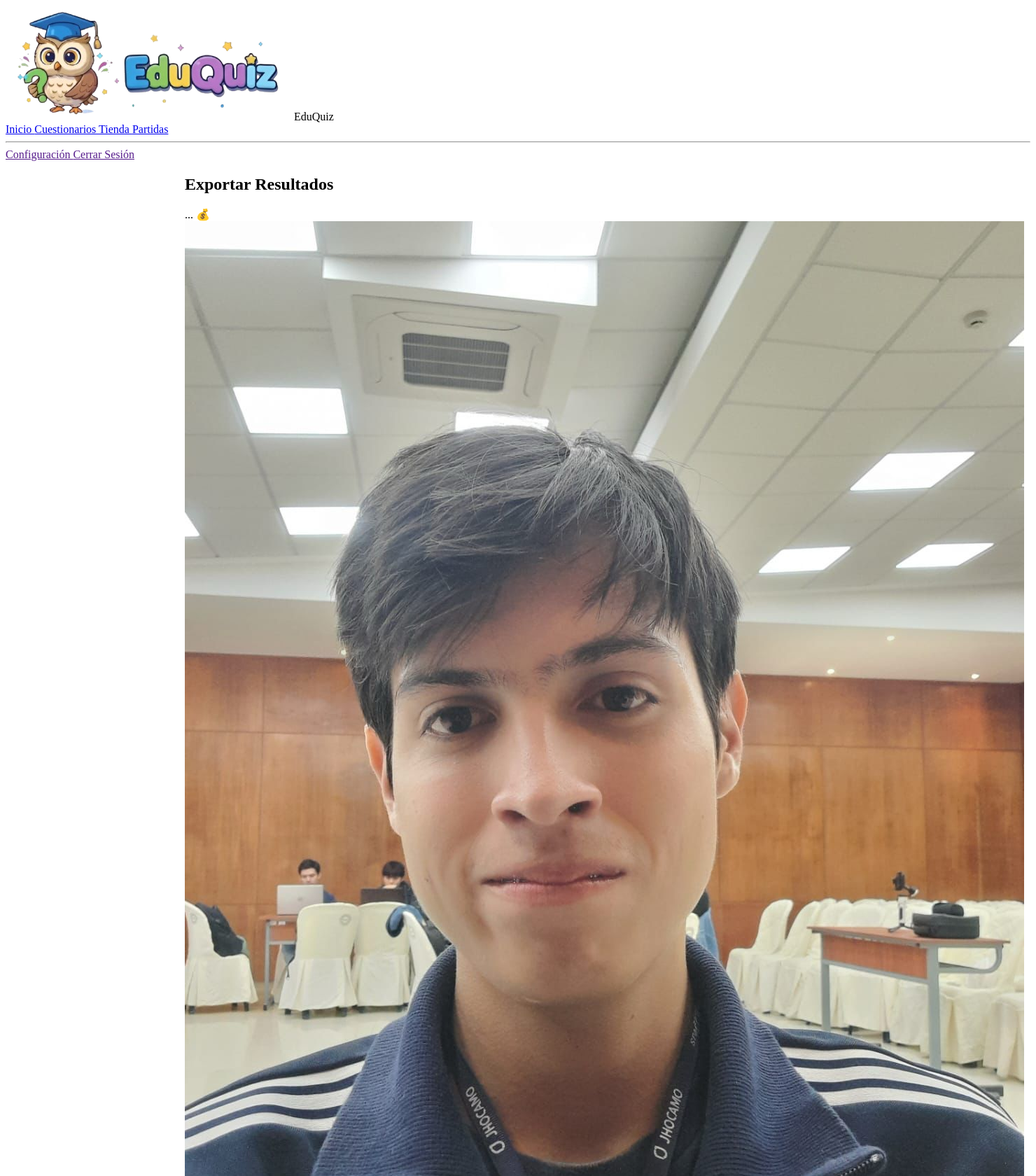
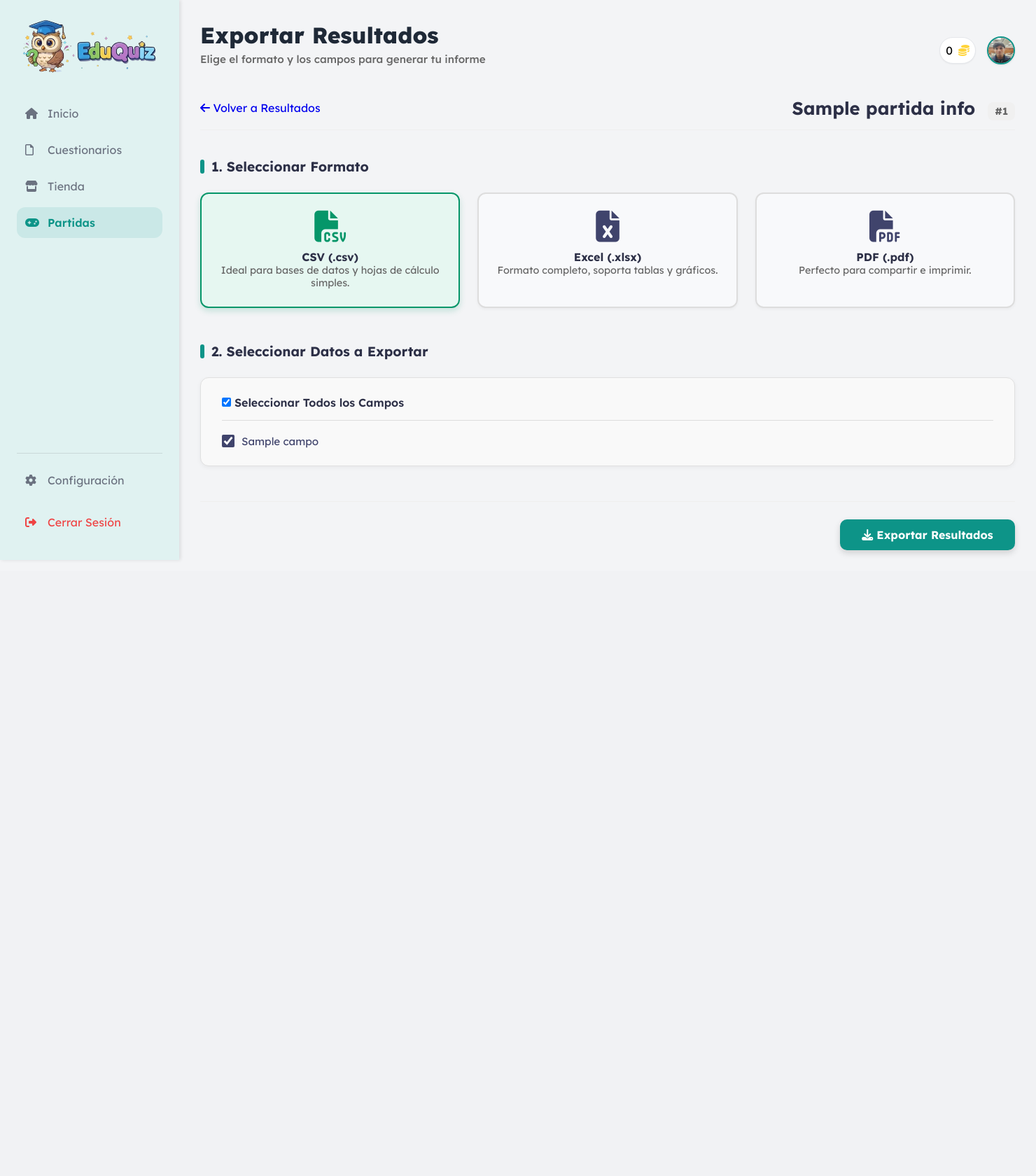
Before and after one commit to Jergacir/EduQuiz, a Flask app: template templates/exportar_resultados.html in a window 1480 px wide. Shown: the top 1680 px of the page at 70% size. After the commit the page ends 800 px from the top, so only its background shows below. Run offline with Flask 3, Linux system fonts and the light colour scheme; the template is opened without the code that fills it: most values are stand-ins (such as "Sample title", 1, 10 or a date in 2020).

Commit message:
Exportar resultados de partidas

```diff
--- a/static/css/exportar_resultados.css
+++ b/static/css/exportar_resultados.css
@@ -1,29 +1,27 @@
 /* ======================================================= */
-/* ESTILOS PARA LA VISTA DE EXPORTAR RESULTADOS */
+/* ESTILOS RENOVADOS PARA EXPORTAR RESULTADOS - EDUQUIZ */
 /* ======================================================= */
 
 .exportar-resultados-area {
     background-color: #fff;
-    padding: 30px 40px;
+    padding: 40px 50px;
     min-height: calc(100vh - 80px);
 }
 
-/* --- CABECERA DE EXPORTACIÓN --- */
+/* --- CABECERA --- */
 .export-header {
     display: flex;
+    justify-content: space-between;
     align-items: center;
-    gap: 20px;
-    margin-bottom: 30px;
-    padding-bottom: 20px;
     border-bottom: 1px solid #eee;
+    padding-bottom: 15px;
+    margin-bottom: 40px;
 }
 
-.export-header h1 {
-    font-size: 2rem;
+.export-header h2 {
+    font-size: 1.6rem;
     color: #2D3047;
-    margin: 0;
-    display: flex;
-    align-items: center;
+    font-weight: 700;
 }
 
 .partida-id-label {
@@ -33,151 +31,153 @@
     padding: 4px 10px;
     border-radius: 8px;
     margin-left: 10px;
-    font-weight: normal;
 }
 
-/* Reutilizando .btn-back de resultados_partida.css */
-/* .btn-back { ... } */
-
-
-/* --- SECCIONES PRINCIPALES --- */
-.export-sections-container {
-    display: grid;
-    grid-template-columns: 1fr 2fr; /* Columna 1 para formato, Columna 2 para datos */
-    gap: 40px;
-}
-
+/* --- SECCIONES GENERALES --- */
 .export-section {
-    margin-bottom: 30px;
+    margin-bottom: 50px;
 }
 
 .section-title {
-    font-size: 1.5rem;
-    color: #40446C;
-    font-weight: 600;
-    margin-bottom: 20px;
+    font-size: 1.2rem;
+    font-weight: 700;
+    color: #2D3047;
+    margin-bottom: 25px;
+    display: flex;
+    align-items: center;
 }
 
-/* --- SECCIÓN 1: FORMATOS (Cards) --- */
+.section-title::before {
+    content: "";
+    display: inline-block;
+    width: 6px;
+    height: 20px;
+    background-color: var(--color-primary-teal, #059669);
+    border-radius: 3px;
+    margin-right: 10px;
+}
+
+/* --- TARJETAS DE FORMATO --- */
 .format-grid {
     display: flex;
-    flex-direction: column;
-    gap: 15px;
+    flex-wrap: wrap;
+    gap: 25px;
 }
 
 .format-card {
-    background: #f7f7f7;
+    flex: 1 1 calc(33.333% - 20px);
+    background: #f8f9fb;
     border: 2px solid #ddd;
     border-radius: 12px;
-    padding: 20px;
+    padding: 25px 20px;
+    text-align: center;
     cursor: pointer;
-    transition: all 0.2s ease;
+    transition: all 0.25s ease;
+    box-shadow: 0 2px 4px rgba(0,0,0,0.04);
 }
 
 .format-card:hover {
+    transform: translateY(-4px);
     border-color: #40446C;
-    background-color: #f0f3ff;
 }
 
 .format-card.selected {
-    border-color: #059669; /* Verde para la selección */
+    border-color: #059669;
     background-color: #e6f7f1;
-    box-shadow: 0 0 0 3px rgba(5, 150, 105, 0.4); /* Anillo de selección */
+    box-shadow: 0 4px 10px rgba(5, 150, 105, 0.2);
 }
 
 .format-card i {
-    font-size: 2.5rem;
+    font-size: 2.8rem;
     color: #40446C;
     margin-bottom: 10px;
     display: block;
 }
 
 .format-card.selected i {
-    color: #059669; /* Icono verde en selección */
+    color: #059669;
 }
 
 .format-name {
-    font-size: 1.1rem;
     font-weight: 700;
     color: #2D3047;
-    display: block;
-    margin-bottom: 5px;
+    margin-bottom: 4px;
 }
 
 .format-description {
+    color: #666;
     font-size: 0.9rem;
-    color: #666;
-    margin: 0;
 }
 
-/* --- SECCIÓN 2: CAMPOS (Checkboxes) --- */
+/* --- CAMPOS DE EXPORTACIÓN --- */
 .fields-options {
-    background-color: #f7f7f7;
+    background: #f9f9f9;
     border-radius: 12px;
-    padding: 20px;
-    border: 1px solid #eee;
+    padding: 25px 30px;
+    border: 1px solid #e0e0e0;
+    box-shadow: 0 2px 6px rgba(0,0,0,0.05);
 }
 
 .select-all-box {
     padding-bottom: 15px;
-    margin-bottom: 15px;
+    margin-bottom: 20px;
     border-bottom: 1px solid #ddd;
-    font-weight: 700;
+    font-weight: 600;
     color: #2D3047;
-    font-size: 1.1rem;
-}
-
-.select-all-box input[type="checkbox"] {
-    margin-right: 10px;
-    transform: scale(1.1);
 }
 
 .fields-grid {
     display: grid;
-    grid-template-columns: repeat(2, 1fr); /* 2 columnas para los checkboxes */
-    gap: 15px 20px;
+    grid-template-columns: repeat(auto-fit, minmax(260px, 1fr));
+    gap: 18px 30px;
 }
 
 .field-item {
     display: flex;
     align-items: center;
-    font-size: 1rem;
     color: #40446C;
+    font-size: 0.95rem;
 }
 
 .field-item input[type="checkbox"] {
-    /* Estilos de checkbox simples */
     width: 18px;
     height: 18px;
     margin-right: 10px;
-    accent-color: #40446C; /* Color del checkbox al marcar */
+    accent-color: #40446C;
 }
 
-.field-item label {
-    cursor: pointer;
-}
-
-/* --- PIE DE PÁGINA DE EXPORTACIÓN --- */
+/* --- FOOTER Y BOTÓN --- */
 .export-action-footer {
     display: flex;
-    justify-content: flex-end; /* Botón a la derecha */
+    justify-content: flex-end;
     align-items: center;
-    padding-top: 20px;
-    margin-top: 30px;
+    gap: 20px;
+    margin-top: 50px;
+    padding-top: 25px;
     border-top: 1px solid #eee;
-    gap: 20px;
 }
 
 .btn-exportar-final {
-    padding: 15px 30px;
-    font-size: 1.1rem;
-    /* Reutiliza .btn-primary */
+    min-width: 250px;
+    padding: 12px 20px;
+    border-radius: 10px;
+    font-size: 1rem;
+    font-weight: 700;
+    background-color: var(--color-primary-teal, #059669);
+    color: white;
+    border: none;
+    box-shadow: 0 4px 10px rgba(0,0,0,0.15);
+    transition: all 0.2s ease;
+}
+
+.btn-exportar-final:hover {
+    background-color: #047870;
+    transform: translateY(-2px);
 }
 
 #export-status-message {
-    margin: 0;
     font-weight: 600;
-    color: #059669; /* Color verde para éxito */
+    color: #059669;
 }
 
 .hidden {
@@ -186,23 +186,31 @@
 
 /* --- RESPONSIVE --- */
 @media (max-width: 992px) {
-    .export-sections-container {
-        grid-template-columns: 1fr; /* Apilar secciones en pantallas pequeñas */
-        gap: 30px;
+    .format-grid {
+        flex-direction: column;
+    }
+
+    .format-card {
+        flex: 1 1 100%;
     }
 }
 
-@media (max-width: 600px) {
+@media (max-width: 768px) {
     .exportar-resultados-area {
-        padding: 20px 20px;
+        padding: 20px;
     }
 
     .fields-grid {
-        grid-template-columns: 1fr; /* Una sola columna para campos en móvil */
+        grid-template-columns: 1fr;
     }
 
     .export-action-footer {
         flex-direction: column;
         align-items: stretch;
+        text-align: center;
+    }
+
+    .btn-exportar-final {
+        width: 100%;
     }
 }
--- a/static/js/exportar_resultados.js
+++ b/static/js/exportar_resultados.js
@@ -1,69 +1,57 @@
+// ======================================================
+// EXPORTAR RESULTADOS - EDUQUIZ
+// ======================================================
+
 document.addEventListener('DOMContentLoaded', () => {
     const partidaId = document.body.dataset.partidaId;
-
-    // --- Referencias del DOM ---
     const formatCards = document.querySelectorAll('.format-card');
     const selectAllCheckbox = document.getElementById('selectAll');
     const fieldCheckboxes = document.querySelectorAll('.fields-grid input[type="checkbox"]');
     const btnExportar = document.getElementById('btnExportar');
     const statusMessage = document.getElementById('export-status-message');
 
-    // --- Estado Inicial ---
-    let formatoSeleccionado = 'csv'; // Por defecto es CSV
+    let formatoSeleccionado = 'csv';
 
-    // --- Lógica para seleccionar formato ---
+    // Selección de formato
     formatCards.forEach(card => {
         card.addEventListener('click', () => {
-            // 1. Quitar selección de todos
             formatCards.forEach(c => c.classList.remove('selected'));
-
-            // 2. Marcar el clickeado
             card.classList.add('selected');
-
-            // 3. Actualizar el estado
             formatoSeleccionado = card.dataset.format;
+            mostrarToast(`📄 Formato seleccionado: ${formatoSeleccionado.toUpperCase()}`);
         });
     });
 
-    // --- Lógica para seleccionar todos los campos ---
-    selectAllCheckbox.addEventListener('change', (e) => {
-        fieldCheckboxes.forEach(checkbox => {
-            checkbox.checked = e.target.checked;
+    // Seleccionar todos
+    selectAllCheckbox.addEventListener('change', e => {
+        fieldCheckboxes.forEach(cb => cb.checked = e.target.checked);
+    });
+
+    // Sincronizar el estado de "Seleccionar todos"
+    fieldCheckboxes.forEach(cb => {
+        cb.addEventListener('change', () => {
+            selectAllCheckbox.checked = Array.from(fieldCheckboxes).every(c => c.checked);
         });
     });
 
-    // Sincronizar 'Seleccionar Todos' con el estado de los campos individuales
-    fieldCheckboxes.forEach(checkbox => {
-        checkbox.addEventListener('change', () => {
-            const todosSeleccionados = Array.from(fieldCheckboxes).every(cb => cb.checked);
-            selectAllCheckbox.checked = todosSeleccionados;
-        });
-    });
-
-    // --- Lógica del Botón Exportar ---
+    // Exportar
     btnExportar.addEventListener('click', async () => {
-        // 1. Obtener campos seleccionados
         const camposSeleccionados = Array.from(fieldCheckboxes)
             .filter(cb => cb.checked)
             .map(cb => cb.dataset.field);
 
         if (camposSeleccionados.length === 0) {
-            statusMessage.textContent = 'Por favor, selecciona al menos un campo para exportar.';
-            statusMessage.style.color = 'red';
-            statusMessage.classList.remove('hidden');
+            mostrarToast('⚠️ Selecciona al menos un campo para exportar.', 'error');
             return;
         }
 
-        statusMessage.classList.add('hidden');
         btnExportar.disabled = true;
-        btnExportar.innerHTML = '<i class="icon-loading"></i> Procesando...'; // Asumiendo un icono de carga
+        btnExportar.innerHTML = '<i class="fa-solid fa-spinner fa-spin"></i> Procesando...';
 
         try {
             const response = await fetch(`/api/exportar_partida/${partidaId}`, {
                 method: 'POST',
-                headers: {
-                    'Content-Type': 'application/json'
-                },
+                headers: { 'Content-Type': 'application/json' },
                 body: JSON.stringify({
                     formato: formatoSeleccionado,
                     campos: camposSeleccionados
@@ -73,28 +61,70 @@ document.addEventListener('DOMContentLoaded', () => {
             const data = await response.json();
 
             if (data.status === 'success') {
-                statusMessage.textContent = data.mensaje;
-                statusMessage.style.color = '#059669'; // Éxito
-                statusMessage.classList.remove('hidden');
-
-                // En una implementación real, aquí iniciarías la descarga:
+                mostrarToast('✅ Exportación completada correctamente.');
                 // window.location.href = data.download_url;
-
             } else {
-                statusMessage.textContent = 'Error: ' + (data.error || 'Ocurrió un error en el servidor.');
-                statusMessage.style.color = 'red';
-                statusMessage.classList.remove('hidden');
+                mostrarToast('❌ Error al exportar resultados.', 'error');
             }
-
         } catch (error) {
-            console.error('Error al exportar:', error);
-            statusMessage.textContent = 'Error de conexión. Inténtalo de nuevo.';
-            statusMessage.style.color = 'red';
-            statusMessage.classList.remove('hidden');
+            mostrarToast('🚫 Error de conexión.', 'error');
         } finally {
             btnExportar.disabled = false;
-            btnExportar.innerHTML = '<i class="icon-download"></i> Exportar Resultados';
+            btnExportar.innerHTML = '<i class="fa-solid fa-download"></i> Exportar Resultados';
         }
     });
+});
 
-});
+// ======================================================
+// NOTIFICACIÓN (Toast estilo EduQuiz)
+// ======================================================
+
+function mostrarToast(mensaje, tipo = 'success') {
+    const toast = document.createElement('div');
+    toast.className = `eduquiz-toast ${tipo}`;
+    toast.textContent = mensaje;
+    document.body.appendChild(toast);
+
+    setTimeout(() => toast.classList.add('visible'), 100);
+    setTimeout(() => {
+        toast.classList.remove('visible');
+        setTimeout(() => toast.remove(), 400);
+    }, 3000);
+}
+
+const style = document.createElement('style');
+style.innerHTML = `
+.eduquiz-toast {
+    position: fixed;
+    bottom: 30px;
+    right: 30px;
+    background: #2D3047;
+    color: #fff;
+    padding: 12px 20px;
+    border-radius: 10px;
+    opacity: 0;
+    transform: translateY(20px);
+    transition: all 0.4s ease;
+    font-weight: 600;
+    z-index: 9999;
+}
+.eduquiz-toast.visible {
+    opacity: 1;
+    transform: translateY(0);
+}
+.eduquiz-toast.error {
+    background: #d32f2f;
+}
+@media (max-width: 768px) {
+    .eduquiz-toast {
+        right: 50%;
+        transform: translate(50%, 20px);
+        max-width: 90%;
+        text-align: center;
+    }
+    .eduquiz-toast.visible {
+        transform: translate(50%, 0);
+    }
+}
+`;
+document.head.appendChild(style);
--- a/templates/exportar_resultados.html
+++ b/templates/exportar_resultados.html
@@ -4,154 +4,135 @@
 <head>
     <meta charset="UTF-8">
     <meta name="viewport" content="width=device-width, initial-scale=1.0">
-    <title>Exportar Resultados - Partida #{{ partida_id }} - EduQuiz</title>
+    <title>Exportar Resultados - Partida #{{ partida_id }} | EduQuiz</title>
 
-    <link rel="stylesheet" href="../static/css/home.css">
-    <link rel="stylesheet" href="../static/css/partidas_profesor.css">
-    <link rel="stylesheet" href="../static/css/exportar_resultados.css">
+    <link rel="icon" href="/static/img/icono.png" type="image/png">
+    <link href="https://fonts.googleapis.com/css2?family=Lexend:wght@100..900&display=swap" rel="stylesheet">
+    <link rel="stylesheet" href="https://cdnjs.cloudflare.com/ajax/libs/font-awesome/6.4.0/css/all.min.css"
+        crossorigin="anonymous" referrerpolicy="no-referrer" />
+
+    <link rel="stylesheet" href="/static/css/global.css">
+    <link rel="stylesheet" href="/static/css/miscuestionarios.css">
+    <link rel="stylesheet" href="/static/css/partidas_profesor.css">
+    <link rel="stylesheet" href="/static/css/exportar_resultados.css">
 </head>
 
 <body data-partida-id="{{ partida_id }}">
 
-    <aside class="sidebar">
-        <div class="logo">
-            <img src="/static/img/logo.png" alt="EduQuiz Logo">
-            EduQuiz
+    <button id="menu-button" class="menu-button lg:hidden">
+        <i class="fas fa-bars"></i>
+    </button>
+
+    <aside id="sidebar" class="sidebar">
+        <div class="logo-container">
+            <img src="/static/img/logo.png" alt="Logo de EduQuiz" class="logo-image">
         </div>
-        <nav class="nav-menu">
-            <a href="{{ url_for('pages.frm_home') }}" class="nav-item">
-                <i class="icon-inicio"></i> Inicio
+
+        <nav>
+            <a href="{{ url_for('pages.frm_home') }}" class="nav-link">
+                <i class="fas fa-home nav-icon"></i> Inicio
             </a>
-            <a href="{{ url_for('cuestionarios.frm_cuestionarios') }}" class="nav-item">
-                <i class="icon-cuestionarios"></i> Cuestionarios
+            <a href="{{ url_for('cuestionarios.frm_cuestionarios') }}" class="nav-link">
+                <i class="fa-regular fa-file nav-icon"></i> Cuestionarios
             </a>
-            <a href="{{ url_for('tienda.tienda_index') }}" class="nav-item">
-                <i class="icon-tienda"></i> Tienda
+            <a href="{{ url_for('tienda.tienda_index') }}" class="nav-link">
+                <i class="fas fa-store nav-icon"></i> Tienda
             </a>
-            <a href="{{ url_for('partidas.frm_partidas_profesor') }}" class="nav-item active">
-                <i class="icon-partida"></i> Partidas
-            </a>
-            <hr>
-            <a href="" class="nav-item">
-                <i class="icon-configuracion"></i> Configuración
-            </a>
-            <a href="" class="nav-item">
-                <i class="icon-cerrar-sesion"></i> Cerrar Sesión
+            <a href="{{ url_for('partidas.frm_partidas_profesor') }}" class="nav-link active">
+                <i class="fa-solid fa-gamepad nav-icon"></i> Partidas
             </a>
         </nav>
+
+        <div class="sidebar-bottom">
+            <a href="{{ url_for('usuarios.usuarios_index') }}" class="nav-link">
+                <i class="fas fa-cog nav-icon"></i> Configuración
+            </a>
+            <a href="{{ url_for('auth.logout') }}" id="logout-button" class="nav-link logout-btn">
+                <i class="fas fa-sign-out-alt nav-icon"></i> Cerrar Sesión
+            </a>
+        </div>
     </aside>
 
-    <div class="main-container">
+    <div id="sidebar-overlay" class="overlay"></div>
 
-        <header class="top-header">
-            <div class="search-bar-top">
-                <h2>Exportar Resultados</h2>
+    <main class="main-content">
+        <div class="max-w-7xl" style="margin: 0 auto;">
+
+            <header class="header">
+                <div class="header-content">
+                    <h1>Exportar Resultados</h1>
+                    <p class="section-description">Elige el formato y los campos para generar tu informe</p>
                 </div>
-            <div class="user-profile-widget">
-                <span class="coins">... 💰</span>
-                <a href="" class="profile-link">
-                    <img src="{{ url_for('static', filename='img/avatar.jpeg') }}" alt="Avatar" class="avatar">
-                    <span class="username">Mi Perfil</span>
-                </a>
+                <div class="credits-profile-container">
+                    <div class="credits-box">
+                        <span class="text-sm font-semibold text-gray-800">{{ logged_in_user.cant_monedas }}</span>
+                        <i class="fa-solid fa-coins" style="color: #FFD43B;"></i>
+                    </div>
+                    <div class="profile-box">
+                        <img src="/static/img/avatar.jpeg" class="profile-img">
+                        <span class="profile-text" style="display: none;">Mi Perfil</span>
+                    </div>
                 </div>
             </header>
 
-        <main class="content-area exportar-resultados-area">
-
             <div class="export-header">
                 <a href="{{ url_for('partidas.frm_resultados_partida', partida_id=partida_id) }}" class="btn-back">
-                    <i class="icon-arrow-left"></i> Volver a Resultados
+                    <i class="fa-solid fa-arrow-left"></i> Volver a Resultados
                 </a>
-                <h1>Exportar: {{ partida_info.nombre_cuestionario }}
-                    <span class="partida-id-label">#{{ partida_id }}</span>
-                </h1>
+                <h2>{{ partida_info.nombre_cuestionario }} <span class="partida-id-label">#{{ partida_id }}</span></h2>
             </div>
 
-            <div class="export-sections-container">
-
             <section class="export-section formato-section">
-                    <h2 class="section-title">1. Seleccionar Formato</h2>
+                <h3 class="section-title">1. Seleccionar Formato</h3>
                 <div class="format-grid">
-
                     <div class="format-card selected" data-format="csv">
-                            <i class="icon-csv"></i>
+                        <i class="fa-solid fa-file-csv"></i>
                         <span class="format-name">CSV (.csv)</span>
                         <p class="format-description">Ideal para bases de datos y hojas de cálculo simples.</p>
                     </div>
-
                     <div class="format-card" data-format="excel">
-                            <i class="icon-excel"></i>
+                        <i class="fa-solid fa-file-excel"></i>
                         <span class="format-name">Excel (.xlsx)</span>
                         <p class="format-description">Formato completo, soporta tablas y gráficos.</p>
                     </div>
-
                     <div class="format-card" data-format="pdf">
-                            <i class="icon-pdf"></i>
+                        <i class="fa-solid fa-file-pdf"></i>
                         <span class="format-name">PDF (.pdf)</span>
-                            <p class="format-description">Para compartir e imprimir. El formato no es editable.</p>
+                        <p class="format-description">Perfecto para compartir e imprimir.</p>
                     </div>
                 </div>
             </section>
 
             <section class="export-section campos-section">
-                    <h2 class="section-title">2. Seleccionar Datos a Exportar</h2>
+                <h3 class="section-title">2. Seleccionar Datos a Exportar</h3>
+
                 <div class="fields-options">
-
                     <div class="select-all-box">
                         <input type="checkbox" id="selectAll" checked>
                         <label for="selectAll">Seleccionar Todos los Campos</label>
                     </div>
 
                     <div class="fields-grid" id="camposGrid">
+                        {% for campo in campos_disponibles %}
                         <div class="field-item">
-                                <input type="checkbox" id="campo-1" data-field="nombre" checked>
-                                <label for="campo-1">Nombre del Jugador</label>
+                            <input type="checkbox" id="campo-{{ loop.index }}" data-field="{{ campo.valor }}" checked>
+                            <label for="campo-{{ loop.index }}">{{ campo.nombre }}</label>
                         </div>
-                            <div class="field-item">
-                                <input type="checkbox" id="campo-2" data-field="puntaje_final" checked>
-                                <label for="campo-2">Puntaje Final</label>
-                            </div>
-                            <div class="field-item">
-                                <input type="checkbox" id="campo-3" data-field="respuestas_correctas" checked>
-                                <label for="campo-3">Respuestas Correctas</label>
-                            </div>
-                            <div class="field-item">
-                                <input type="checkbox" id="campo-4" data-field="respuestas_incorrectas" checked>
-                                <label for="campo-4">Respuestas Incorrectas</label>
-                            </div>
-                            <div class="field-item">
-                                <input type="checkbox" id="campo-5" data-field="tiempo_promedio" checked>
-                                <label for="campo-5">Tiempo Promedio</label>
-                            </div>
-                            <div class="field-item">
-                                <input type="checkbox" id="campo-6" data-field="respuestas_detalle" checked>
-                                <label for="campo-6">Respuestas Detalladas (por pregunta)</label>
-                            </div>
-                            <div class="field-item">
-                                <input type="checkbox" id="campo-7" data-field="fecha_partida" checked>
-                                <label for="campo-7">Fecha de Partida</label>
-                            </div>
-                            <div class="field-item">
-                                <input type="checkbox" id="campo-8" data-field="cuestionario_nombre" checked>
-                                <label for="campo-8">Nombre del Cuestionario</label>
+                        {% endfor %}
                     </div>
                 </div>
-
-                    </div>
             </section>
-
-            </div>
 
             <div class="export-action-footer">
                 <p id="export-status-message" class="hidden"></p>
                 <button class="btn-primary btn-exportar-final" id="btnExportar">
-                    <i class="icon-download"></i> Exportar
+                    <i class="fa-solid fa-download"></i> Exportar Resultados
                 </button>
             </div>
+        </div>
+    </main>
 
-        </main>
-    </div>
-
-    <script src="../static/js/exportar_resultados.js"></script>
+    <script src="/static/js/global.js"></script>
+    <script src="/static/js/exportar_resultados.js"></script>
 </body>
 </html>
```
Also changed, not shown: controllers/partidas.py (+76 -13 lines). Lines whose indentation alone changed are shown as unchanged.
